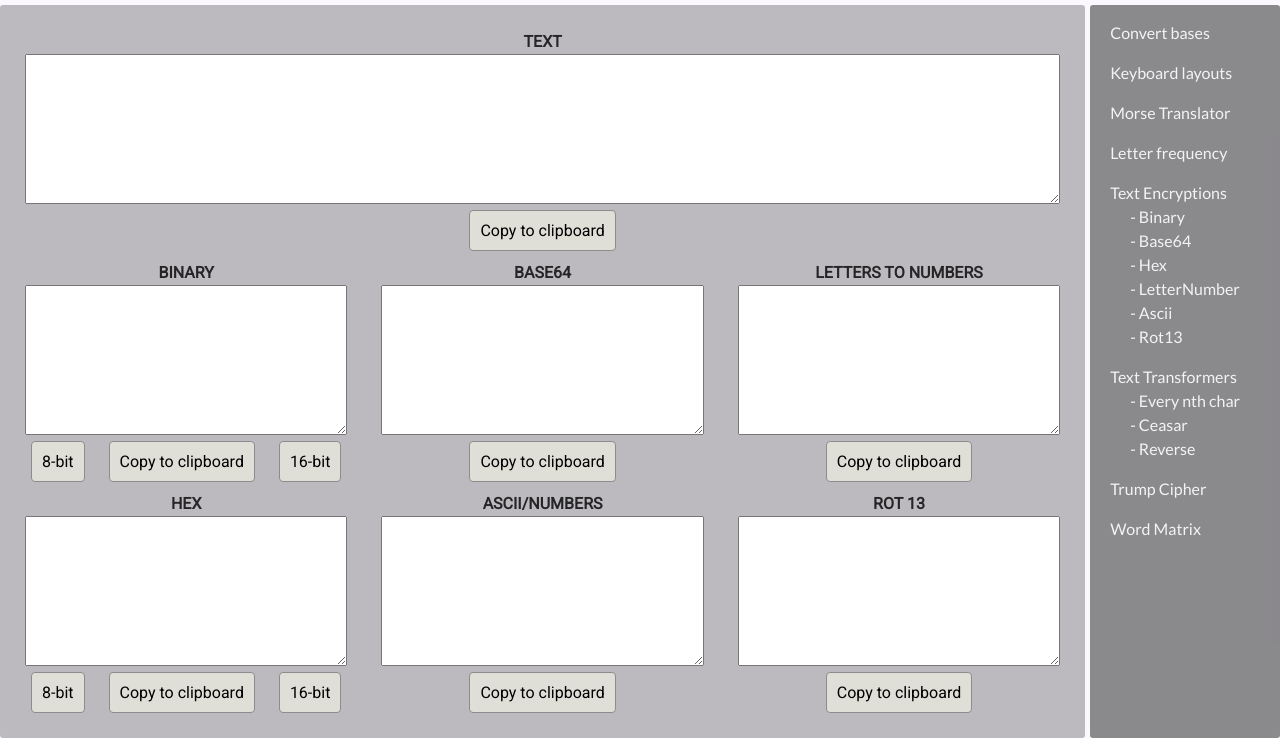
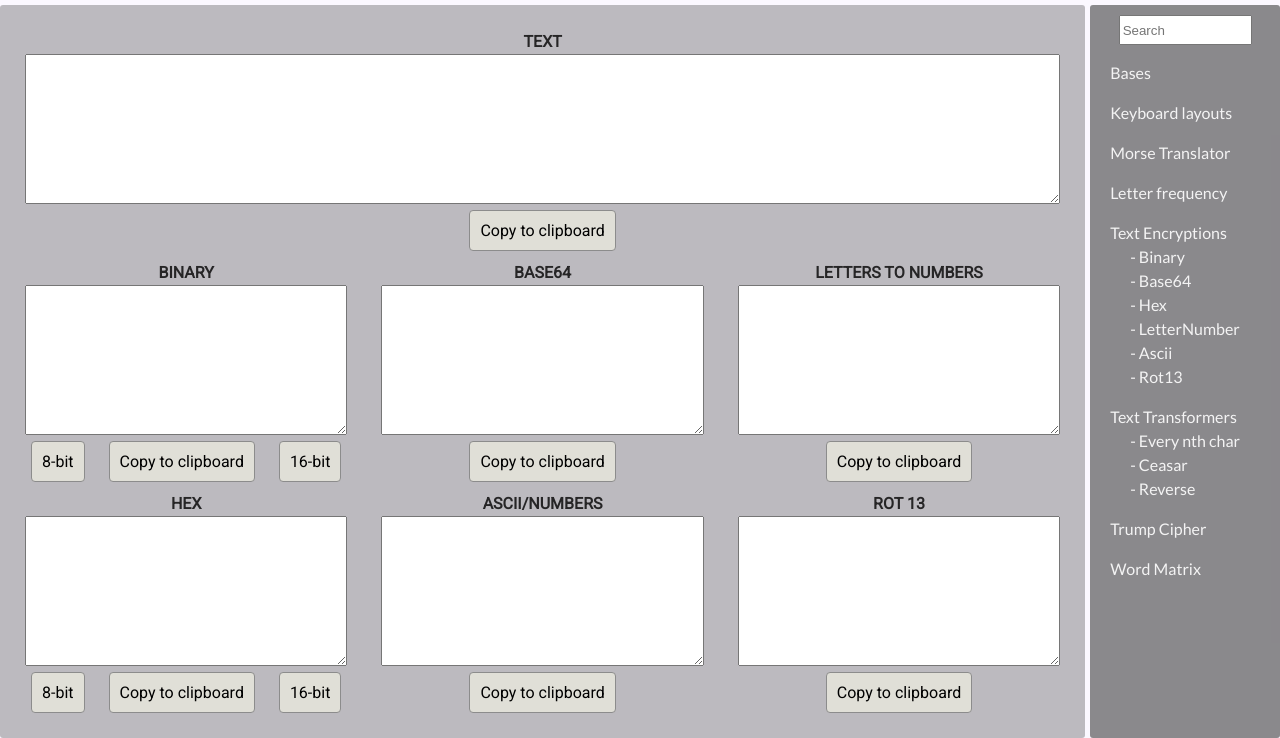
Before and after one commit to Hagesjo/decode-web, a Django app: page / in a window 1280 px wide. Shown: the part 120-858 px from the top of the page. Run offline with Django 3.2, Linux system fonts and the light colour scheme; parts of the project's set-up code (start-up, migrations or seed data) failed here and were passed over.

Commit message:
Add searchbar

```diff
--- a/main/static/main/css/main.css
+++ b/main/static/main/css/main.css
@@ -175,6 +175,8 @@ a:hover {
 .sidebar {
 	border-radius: 3px;
 	flex: 0 0 auto;
+ 	display: flex;
+ 	flex-direction: column;
 }
 
 
@@ -211,3 +213,10 @@ a:hover {
 	text-align: center;
 	letter-spacing: .1em;
 }
+
+#search {
+    margin-top: 10px;
+    align-self: center;
+    height: 30px;
+    width: 70%;
+}
--- /dev/null
+++ b/main/static/main/js/search.js
@@ -0,0 +1,34 @@
+function search(kw) {
+    // This highly depends on the html structure of base.html.
+    // If you decide to restructure base.html, you need to adjust this queryselector
+
+
+    // "fuzzy" "search". Build an amazingly inefficient regex.
+    // e.g for "hej", it will build .*h.*e.*j.*
+    var searchRegex = ".*"
+    for (i = 0; i < kw.length; i++) {
+        searchRegex += kw[i] + ".*";
+    }
+    regex = new RegExp(searchRegex);
+
+    // d is searchterm: li containing the search term
+    var d = {};
+
+    // get all releveant hrefs. #methods > li > a
+    var methods = document.querySelector("#methods").children;
+    for (i = 0; i < methods.length; i++) {
+        // relevant search result: in the path or just within the text of the a
+        a = methods[i].children[0];
+        s = a.href.split('/');
+        path = s[s.length-1];
+        d[path] = methods[i];
+        d[a.text.toLowerCase()] = methods[i];
+        methods[i].hidden = true;
+    }
+
+    for (const [searchterm, li] of Object.entries(d)) {
+        if (searchterm.match(regex)) {
+            li.hidden = false;
+        }
+    }
+}
--- a/main/templates/main/base.html
+++ b/main/templates/main/base.html
@@ -9,6 +9,7 @@
         <link rel="stylesheet" href="https://fonts.googleapis.com/css?family=Lato:100, 300, 400|Roboto">
         <title>The ultimate decoder/decrypter for all your needs</title>
         <script src="{% static 'main/js/jquery-2.2.1.min.js' %}"></script>
+        <script src="{% static 'main/js/search.js' %}"></script>
         {% block extrajs %}
         {% endblock %}
     </head>
@@ -22,8 +23,9 @@
             {% endblock %}
             </section>
             <aside class="sidebar">
-                <ul>
-                    <li><a href="{% url 'main:bases' %}">Convert bases</a></li>
+                <input id="search" type="text" placeholder="Search" oninput="search(this.value)">
+                <ul id="methods">
+                    <li><a href="{% url 'main:bases' %}">Bases</a></li>
                     <li><a href="{% url 'main:keyboard' %}">Keyboard layouts</a></li>
                     <li><a href="{% url 'main:morse' %}">Morse Translator</a></li>
                     <li><a href="{% url 'main:frequency' %}">Letter frequency</a></li>
```
